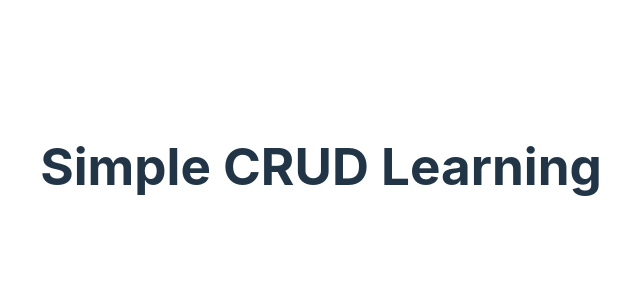
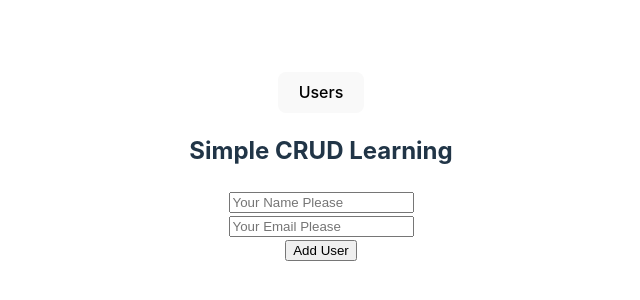
Before and after one commit to kabirshuvo/simple-crud, a React (Vite) app: page / in a window 1280 px wide. Shown: the part 234-534 px from the top of the page, without its empty margins (319-959 px from the left). Built offline with nearby package versions, Linux system fonts and the light colour scheme.

Commit message:
Create and Read done now trying to delete

```diff
--- a/src/App.jsx
+++ b/src/App.jsx
@@ -1,14 +1,46 @@
-import './App.css'
+import { Link } from 'react-router-dom';
+import './App.css';
 
 function App() {
 
+const handleAddUser = event => {
+  event.preventDefault()
+  const form = event.target;
+  const name = form.name.value;
+  const email = form.email.value;
+  const user = {name, email}
 
+  console.log(user);
+
+  fetch(`http://localhost:5000/users`, {
+    method: "POST",
+    headers: {
+      "Content-Type": "application/json",
+    },
+    body: JSON.stringify(user),
+  })
+  .then(res => res.json())
+  .then(data => {
+    console.log(data)
+    if(data.insertedId){
+      alert('Users added successfully')
+      form.reset();
+    }
+  })
+  .catch(error => console.error(error))
+}
   return (
     <>
+     <Link to={`/users`}><button>Users</button></Link>
+      <h2>
+        Simple CRUD Learning
+      </h2>
 
-      <h1>
-        Simple CRUD Learning
-      </h1>
+      <form onSubmit={handleAddUser}>
+        <input type="text" name="name" placeholder='Your Name Please'/> <br />
+        <input type="email" name="email" placeholder='Your Email Please'/> <br />
+        <input type="submit" value="Add User" />
+      </form>
 
     </>
   )
--- /dev/null
+++ b/src/components/users.jsx
@@ -0,0 +1,31 @@
+import { Link, useLoaderData } from "react-router-dom";
+
+
+const Users = () => {
+    const users = useLoaderData()
+
+    const handleDelete = _id => {
+        console.log('delete', _id);
+    }
+    return (
+        <div>
+            <Link to={`/`}><button>Home</button></Link>
+            <h3>Users Count {users.length}</h3>
+            {
+                users.map(user => <p
+                    key={user._id}
+                    >
+                        {user.name}
+                        {user.email}
+                        <button
+                        style={{marginLeft: '1rem'}}
+                        onClick={() => handleDelete(user._id)}
+
+                        ><small >X</small></button>
+                        </p>)
+            }
+        </div>
+    );
+};
+
+export default Users;
--- a/src/main.jsx
+++ b/src/main.jsx
@@ -5,6 +5,7 @@ import {
   RouterProvider,
 } from "react-router-dom";
 import App from './App.jsx';
+import Users from './components/users.jsx';
 import './index.css';
 
 const router = createBrowserRouter([
@@ -12,6 +13,11 @@ const router = createBrowserRouter([
     path: "/",
     element: <App></App>,
   },
+  {
+    path: "/users",
+    element: <Users></Users>,
+    loader: () => fetch(`http://localhost:5000/users`)
+  }
 ]);
 
 ReactDOM.createRoot(document.getElementById('root')).render(
```
Also changed, not shown: 1 other file (tests, documents, lock files or other folders).
